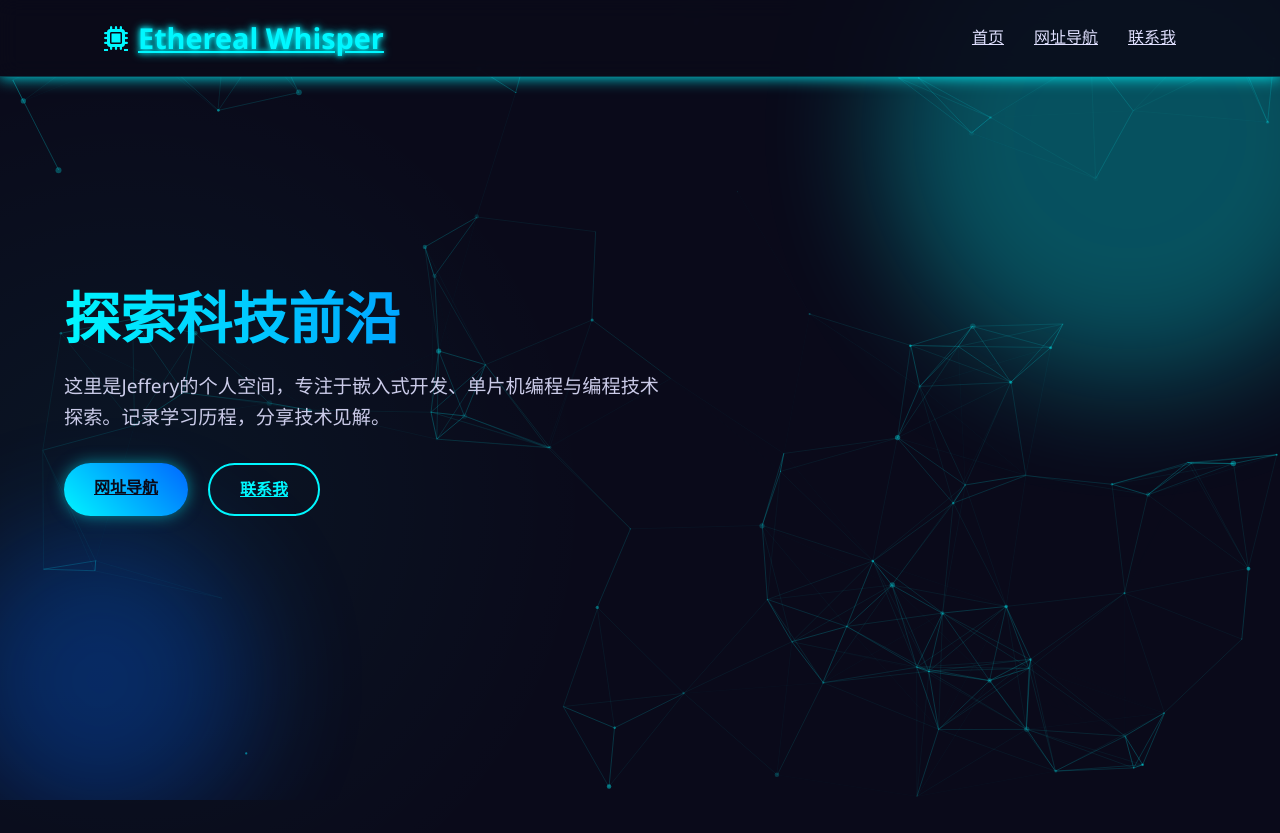
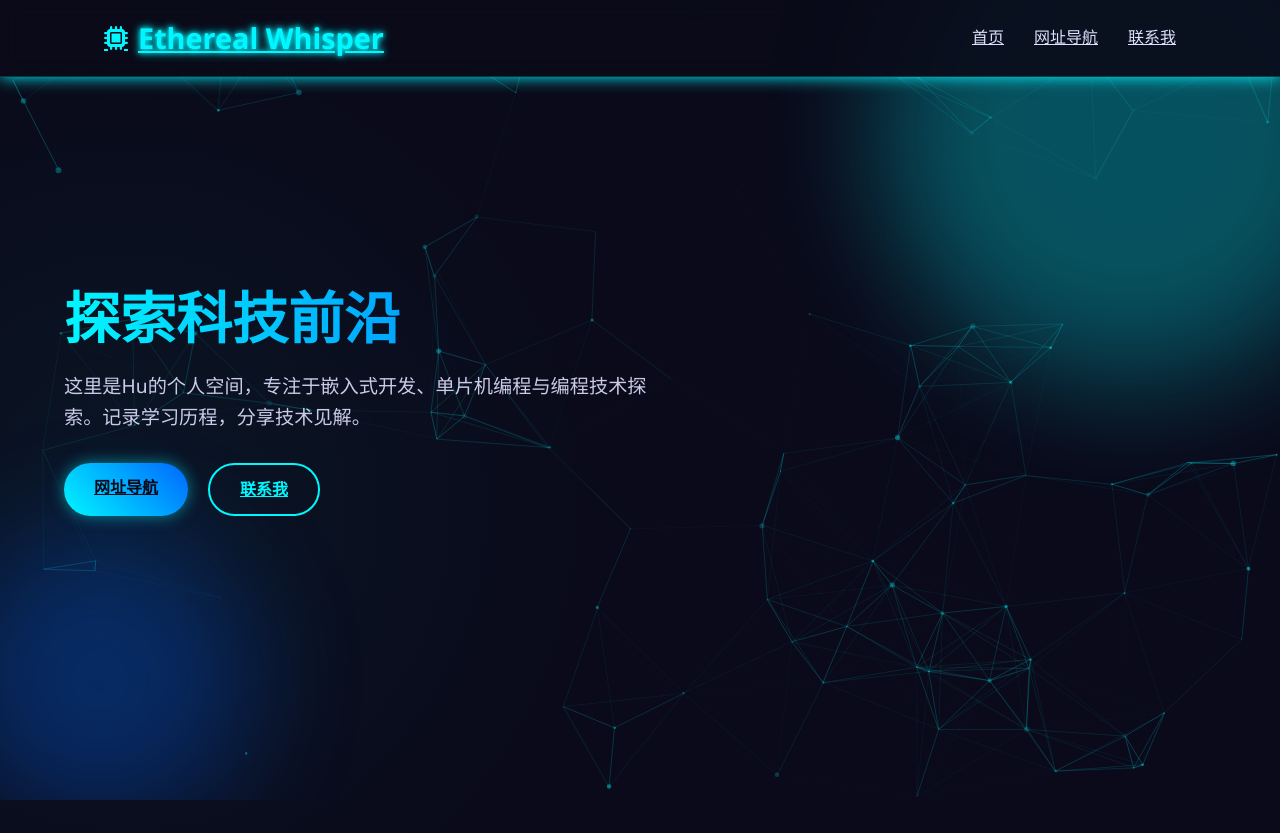
Before and after one commit to Jeffer-Hu/ex.huyang3780.top, a plain HTML site: page index.html in a window 1280 px wide. Shown: the top 833 px of the page. Drawn offline with nearby package versions, Linux system fonts and the light colour scheme; animation ran at ten frames a second.

Commit message:
Update index.html

```diff
--- a/index.html
+++ b/index.html
@@ -3,7 +3,7 @@
 <head>
     <meta charset="UTF-8">
     <meta name="viewport" content="width=device-width, initial-scale=1.0">
-    <title>Ethereal Whisper | 个人网页</title>
+    <title>Hu Yang | 个人网页</title>
     <link rel="stylesheet" href="https://cdnjs.cloudflare.com/ajax/libs/font-awesome/6.4.0/css/all.min.css">
     <style>
         :root {
@@ -540,7 +540,7 @@
         <div class="hero-bg-element bg-circle-2"></div>
         <div class="hero-content">
             <h1>探索科技前沿</h1>
-            <p>这里是Jeffery的个人空间，专注于嵌入式开发、单片机编程与编程技术探索。记录学习历程，分享技术见解。</p>
+            <p>这里是Hu的个人空间，专注于嵌入式开发、单片机编程与编程技术探索。记录学习历程，分享技术见解。</p>
             <div class="hero-btns">
                 <a href="#cards" class="btn btn-primary">网址导航</a>
                 <a href="#contact" class="btn btn-outline">联系我</a>
```
